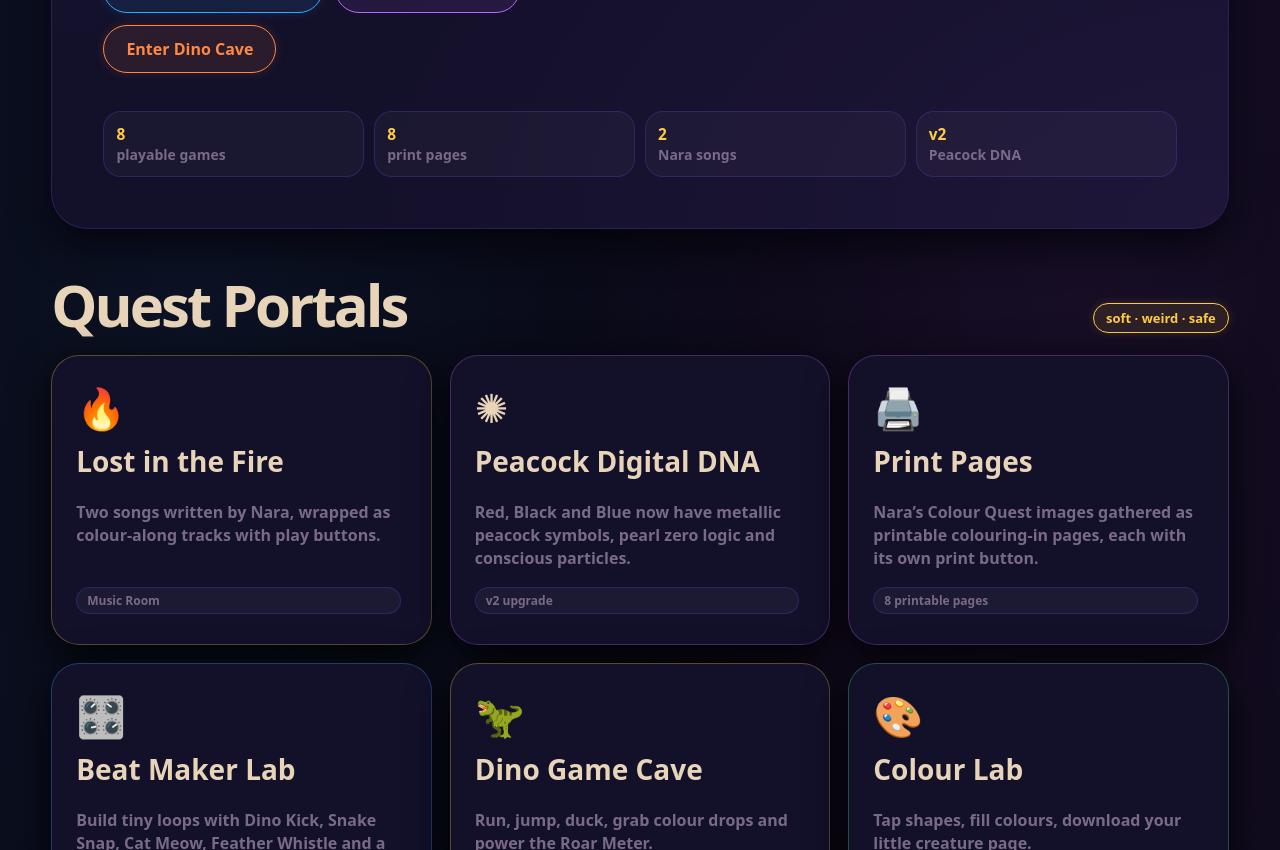
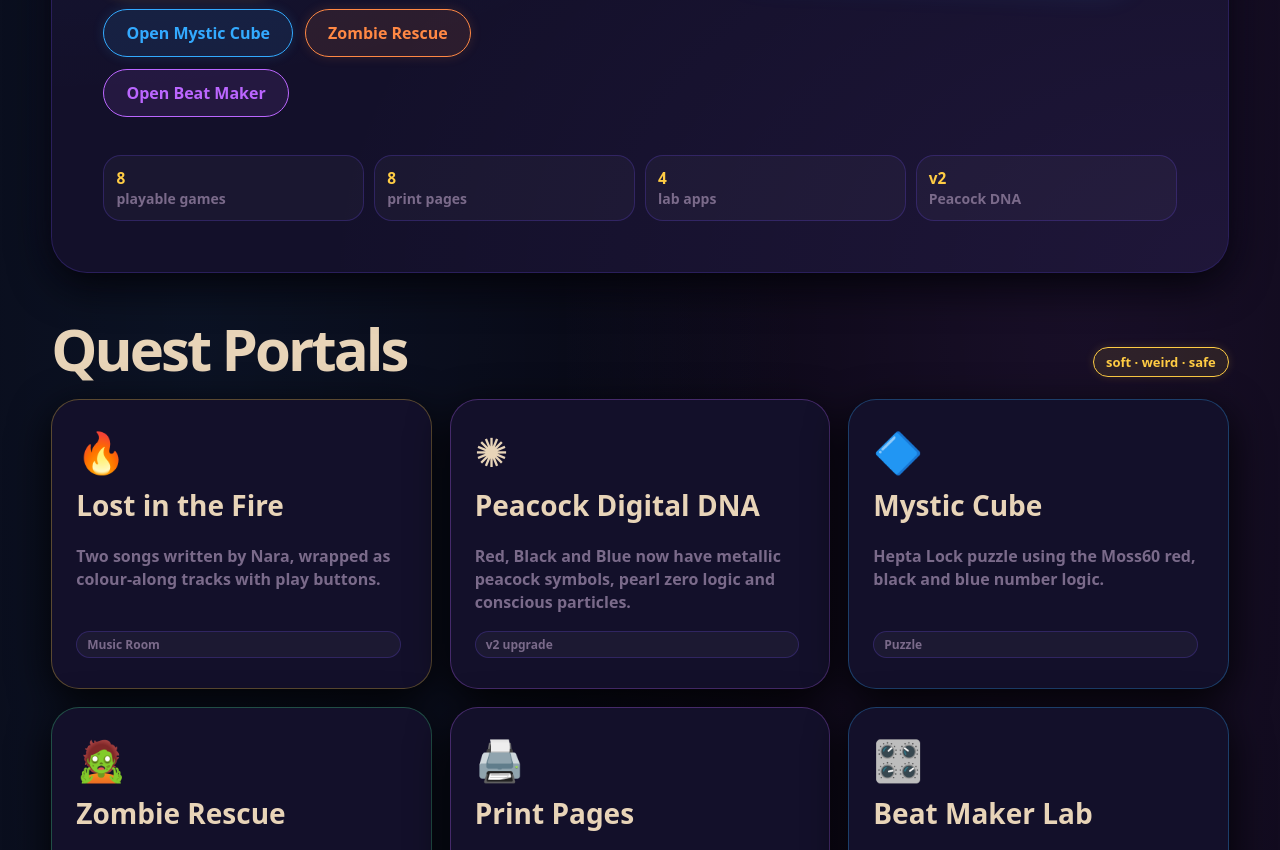
Before and after one commit to Blackcockatoo/narabss, a website: page index.html in a window 1280 px wide. Shown: the part 660-1510 px from the top of the page. Drawn offline with Linux system fonts and the light colour scheme.

Commit message:
Wire Mystic Cube and Zombie Rescue into homepage

```diff
--- a/index.html
+++ b/index.html
@@ -4,7 +4,7 @@
   <meta charset="utf-8">
   <meta name="viewport" content="width=device-width, initial-scale=1">
   <title>Nara's Colour Quest — Baby B$S Arcade</title>
-  <meta name="description" content="A Blue Snake Studios Junior colouring-book arcade with Nara songs, printable colouring pages, eight games, a peacock metallic Digital DNA Hub and a beat maker.">
+  <meta name="description" content="A Blue Snake Studios Junior colouring-book arcade with Nara songs, printable colouring pages, eight games, a peacock metallic Digital DNA Hub, Mystic Cube, Zombie Rescue and a beat maker.">
   <link rel="stylesheet" href="css/style.css">
   <style>
     .hero-creature{font-size:clamp(80px,14vw,160px);line-height:1;text-align:center;filter:drop-shadow(0 0 30px rgba(51,170,255,0.5));animation:float 3s ease-in-out infinite;display:flex;flex-direction:column;align-items:center;justify-content:center;height:100%}
@@ -16,24 +16,24 @@
   <main class="site-shell">
     <header class="topbar">
       <a class="brand" href="index.html" aria-label="Nara's Colour Quest home"><span class="brand-mark">B$S</span><span>Nara's Colour Quest<br><small>Blue Snake Studios Junior</small></span></a>
-      <nav class="nav" aria-label="Main navigation"><a href="music.html">Music Room</a><a href="dna.html?v=peacock-v2">DNA Hub</a><a href="colouring-pages.html">Print Pages</a><a href="apps/beat-maker/index.html">Beat Maker</a><a href="games/dino-dash/index.html">Dino Dash</a><a href="#playdeck">Playdeck</a></nav>
+      <nav class="nav" aria-label="Main navigation"><a href="music.html">Music Room</a><a href="dna.html?v=peacock-v2">DNA Hub</a><a href="apps/mystic-cube/index.html">Mystic Cube</a><a href="apps/zombie-attack/index.html">Zombie Rescue</a><a href="colouring-pages.html">Print Pages</a><a href="apps/beat-maker/index.html">Beat Maker</a><a href="games/dino-dash/index.html">Dino Dash</a></nav>
     </header>
 
     <section class="hero mega-hero">
       <div class="hero-copy">
         <p class="kicker">Baby B$S Arcade • Colouring Book OS</p>
         <h1>Press start, little legend.</h1>
-        <p class="sub">A soft-mythic kid-safe game cave wrapped around printable colouring pages, Nara songs, creature cards, Dino Dash, hidden jungle objects, a tiny beat maker lab and the upgraded Peacock Metallic DNA Hub.</p>
+        <p class="sub">A soft-mythic kid-safe game cave wrapped around printable colouring pages, Nara songs, creature cards, Dino Dash, Mystic Cube, SunnyBeak rescue, a tiny beat maker lab and the upgraded Peacock Metallic DNA Hub.</p>
         <div class="button-row">
           <a class="button primary" href="music.html">Play Nara Songs</a>
           <a class="button purple" href="dna.html?v=peacock-v2">Enter Peacock DNA</a>
-          <a class="button blue" href="colouring-pages.html">Print Colouring Pages</a>
+          <a class="button blue" href="apps/mystic-cube/index.html">Open Mystic Cube</a>
+          <a class="button orange" href="apps/zombie-attack/index.html">Zombie Rescue</a>
           <a class="button purple" href="apps/beat-maker/index.html">Open Beat Maker</a>
-          <a class="button orange" href="games/dino-dash/index.html">Enter Dino Cave</a>
         </div>
       </div>
       <figure class="hero-card" aria-label="Hero creature"><div class="hero-creature" role="img" aria-label="Blue snake mascot">🐍<br><small style="font-size:.4em;opacity:.7">✦ B$S ✦</small></div></figure>
-      <aside class="status-strip" aria-label="Build status"><span><b>8</b> playable games</span><span><b>8</b> print pages</span><span><b>2</b> Nara songs</span><span><b>v2</b> Peacock DNA</span></aside>
+      <aside class="status-strip" aria-label="Build status"><span><b>8</b> playable games</span><span><b>8</b> print pages</span><span><b>4</b> lab apps</span><span><b>v2</b> Peacock DNA</span></aside>
     </section>
 
     <section class="section portal-wrap" aria-label="Colour Quest portals">
@@ -41,6 +41,8 @@
       <div class="portal-grid">
         <a class="portal-card portal-gold" href="music.html"><span class="portal-icon">🔥</span><h3>Lost in the Fire</h3><p>Two songs written by Nara, wrapped as colour-along tracks with play buttons.</p><span class="tag">Music Room</span></a>
         <a class="portal-card portal-purple" href="dna.html?v=peacock-v2"><span class="portal-icon">✺</span><h3>Peacock Digital DNA</h3><p>Red, Black and Blue now have metallic peacock symbols, pearl zero logic and conscious particles.</p><span class="tag">v2 upgrade</span></a>
+        <a class="portal-card portal-blue" href="apps/mystic-cube/index.html"><span class="portal-icon">🔷</span><h3>Mystic Cube</h3><p>Hepta Lock puzzle using the Moss60 red, black and blue number logic.</p><span class="tag">Puzzle</span></a>
+        <a class="portal-card portal-moss" href="apps/zombie-attack/index.html"><span class="portal-icon">🧟</span><h3>Zombie Rescue</h3><p>SunnyBeak arcade rescue with coins, objectives and gadget upgrades.</p><span class="tag">Arcade</span></a>
         <a class="portal-card portal-purple" href="colouring-pages.html"><span class="portal-icon">🖨️</span><h3>Print Pages</h3><p>Nara’s Colour Quest images gathered as printable colouring-in pages, each with its own print button.</p><span class="tag">8 printable pages</span></a>
         <a class="portal-card portal-blue" href="apps/beat-maker/index.html"><span class="portal-icon">🎛️</span><h3>Beat Maker Lab</h3><p>Build tiny loops with Dino Kick, Snake Snap, Cat Meow, Feather Whistle and a cheeky Cool pad.</p><span class="tag">Music app</span></a>
         <a class="portal-card portal-gold" href="games/dino-dash/index.html"><span class="portal-icon">🦖</span><h3>Dino Game Cave</h3><p>Run, jump, duck, grab colour drops and power the Roar Meter.</p><span class="tag">Main hook</span></a>
@@ -49,10 +51,12 @@
     </section>
 
     <section class="section" id="playdeck">
-      <div class="section-title"><h2>The Playdeck</h2><span class="badge">12 things to open</span></div>
+      <div class="section-title"><h2>The Playdeck</h2><span class="badge">14 things to open</span></div>
       <div class="grid">
         <a class="game-card featured" href="music.html"><div class="image beat-illustration"><span>♪</span><span>🔥</span><span>♪</span></div><div class="body"><h3>Music Room: Lost in the Fire</h3><p>Two Nara-written songs with play buttons and safe Blue Snake Studios Junior credits.</p><span class="tag">2 songs</span><span class="tag">Written by Nara</span></div></a>
         <a class="game-card featured" href="dna.html?v=peacock-v2"><div class="image beat-illustration"><span>◎</span><span>✺</span><span>◈</span></div><div class="body"><h3>Peacock Digital DNA Hub</h3><p>Open the v2 DNA doorway with pearl zero logic, metallic symbols and conscious particles.</p><span class="tag">Peacock v2</span><span class="tag">Visible upgrade</span></div></a>
+        <a class="game-card featured" href="apps/mystic-cube/index.html"><div class="image beat-illustration"><span>🔷</span><span>7</span><span>60</span></div><div class="body"><h3>Mystic Cube: Hepta Lock</h3><p>Drive seven crystal nodes until the Moss60 target pattern locks.</p><span class="tag">Puzzle</span><span class="tag">Moss60</span></div></a>
+        <a class="game-card featured" href="apps/zombie-attack/index.html"><div class="image beat-illustration"><span>🧟</span><span>🐦</span><span>⭐</span></div><div class="body"><h3>Zombie Rescue: SunnyBeak</h3><p>Rescue friends, collect coins and upgrade sparkle gadgets.</p><span class="tag">Arcade</span><span class="tag">Armory</span></div></a>
         <a class="game-card featured" href="colouring-pages.html"><div class="image"><img src="assets/images/flower-phoenix.svg" alt="Printable colouring page preview"></div><div class="body"><h3>Printable Colouring Pages</h3><p>Eight existing Nara Colour Quest images collected into a print room with one-click print buttons.</p><span class="tag">8 pages</span><span class="tag">Print button</span></div></a>
         <a class="game-card featured" href="apps/beat-maker/index.html"><div class="image beat-illustration"><span>♪</span><span>●</span><span>▲</span><span>◆</span></div><div class="body"><h3>Beat Maker Lab</h3><p>Tap pads, sequence beats, twist pitch, echo, fuzz and space. No saving, just play.</p><span class="tag">Playable now</span><span class="tag">Music</span></div></a>
         <a class="game-card" href="games/creature-match/index.html"><div class="image"><img src="assets/images/lantern-bird.svg" alt="Lantern bird creature"></div><div class="body"><h3>Creature Match</h3><p>Flip cards, match creature pairs, unlock the colouring magic.</p><span class="tag">Playable now</span></div></a>
```
